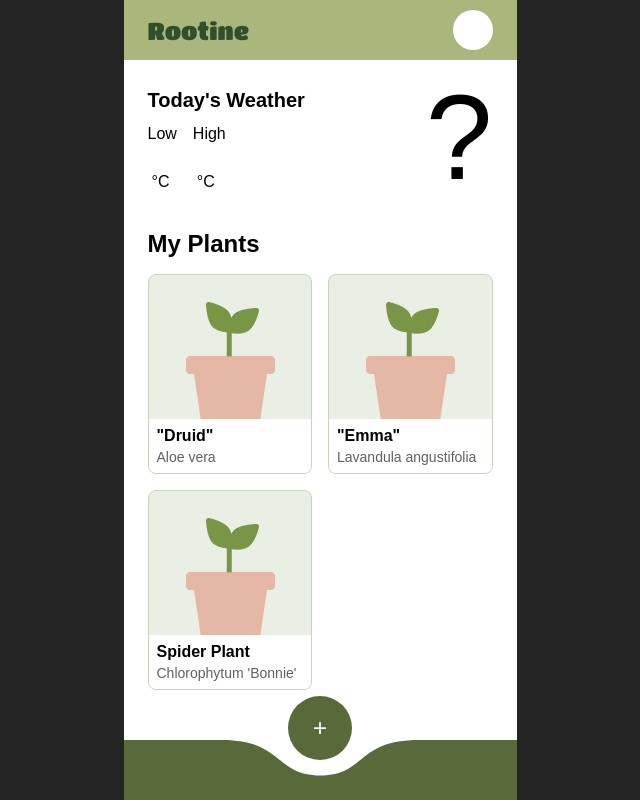
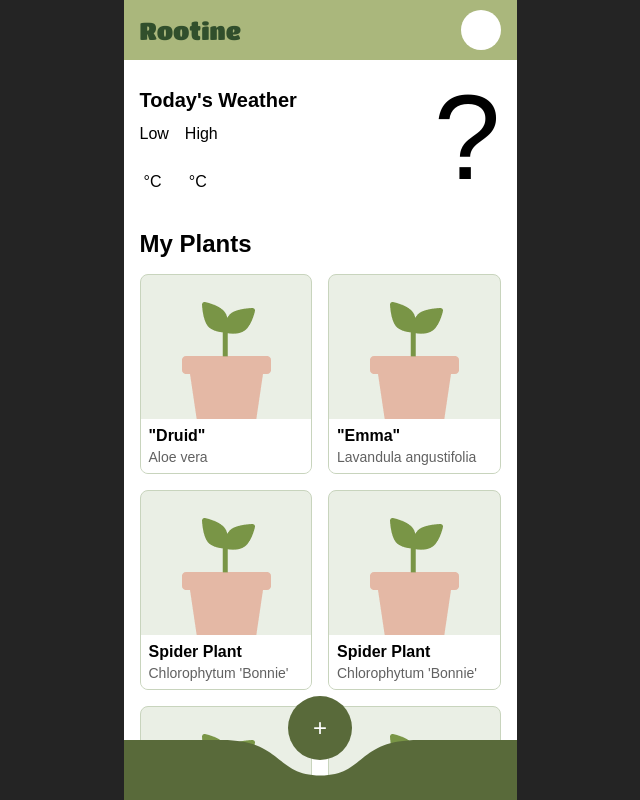
Before and after one commit to luwuciez/rootine-app, a React (Vite) app: page / in a window 1280 px wide. Shown: the top 800 px of the page, without its empty margins (320-960 px from the left). Built offline with nearby package versions, Linux system fonts and the light colour scheme; no server answers; a web font is replaced by a local one.

Commit message:
small padding tweak

```diff
--- a/src/App.css
+++ b/src/App.css
@@ -1,6 +1,6 @@
 .app {
     width: 393px;
-    height: 100vh;
+    min-height: 100vh;
     margin: 0 auto;
     background-color: #ffffff;
 }
@@ -15,7 +15,7 @@
     align-items: center;
     background-color: #aab77c;
     color: white;
-    padding: 16px 24px;
+    padding: 16px;
     box-sizing: border-box;
     z-index: 10;
 }
@@ -74,7 +74,7 @@ main {
     flex-direction: row;
     align-items: center;
     justify-content: space-between;
-    padding: 8px 24px;
+    padding: 8px 16px;
 }
 
 .weather__info {
@@ -118,7 +118,7 @@ span.celsius {
 }
 
 .catalog {
-    padding: 16px 24px;
+    padding: 16px;
 }
 
 .catalog h2 {
@@ -142,7 +142,7 @@ span.celsius {
     background-color: #eaefe5;
     border: 1px solid #c8d4bd;
     border-radius: 8px;
-    width: 164.5px;
+    width: 172.5px;
     height: 200px;
     position: relative;
     overflow: hidden;
--- a/src/data/myPlants.json
+++ b/src/data/myPlants.json
@@ -55,5 +55,62 @@
             "unit": "hours"
         },
         "indoor": true
+    },
+    {
+        "image": "",
+        "nickname": "",
+        "common_name": "Spider Plant",
+        "scientific_name": "Chlorophytum 'Bonnie'",
+        "watering_interval": {
+            "min": 1,
+            "max": 2,
+            "unit": "weeks"
+        },
+        "watering_period": ["Morning", "Noon", "Evening"],
+        "sunlight": ["Part shade", "Filtered Shade"],
+        "sunlight_duration": {
+            "min": 4,
+            "max": 6,
+            "unit": "hours"
+        },
+        "indoor": true
+    },
+    {
+        "image": "",
+        "nickname": "",
+        "common_name": "Spider Plant",
+        "scientific_name": "Chlorophytum 'Bonnie'",
+        "watering_interval": {
+            "min": 1,
+            "max": 2,
+            "unit": "weeks"
+        },
+        "watering_period": ["Morning", "Noon", "Evening"],
+        "sunlight": ["Part shade", "Filtered Shade"],
+        "sunlight_duration": {
+            "min": 4,
+            "max": 6,
+            "unit": "hours"
+        },
+        "indoor": true
+    },
+    {
+        "image": "",
+        "nickname": "",
+        "common_name": "Spider Plant",
+        "scientific_name": "Chlorophytum 'Bonnie'",
+        "watering_interval": {
+            "min": 1,
+            "max": 2,
+            "unit": "weeks"
+        },
+        "watering_period": ["Morning", "Noon", "Evening"],
+        "sunlight": ["Part shade", "Filtered Shade"],
+        "sunlight_duration": {
+            "min": 4,
+            "max": 6,
+            "unit": "hours"
+        },
+        "indoor": true
     }
 ]
```
